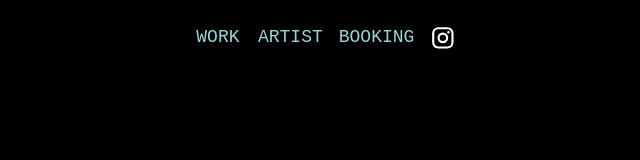
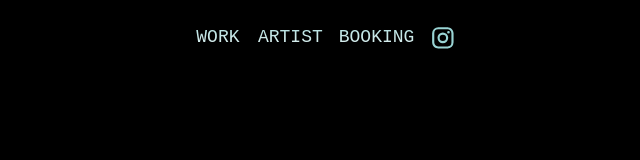
Before and after one commit to amandahussey/i-heart-ink, a React (Vite) app: page / in a window 1280 px wide. Shown: the top 160 px of the page, without its empty margins (315-955 px from the left). Built offline with nearby package versions, Linux system fonts and the light colour scheme; a web font is replaced by a local one.

Commit message:
gradient on menu button lettering

```diff
--- a/src/Nav.tsx
+++ b/src/Nav.tsx
@@ -10,6 +10,19 @@ function Nav() {
   const theme = useTheme();
   const isXs = useMediaQuery(theme.breakpoints.down(390));
 
+  const navButtonStyle = {
+    my: 2,
+    display: "block",
+    fontSize: isXs ? 16 : undefined,
+    backgroundcolor: "primary",
+    backgroundImage: `linear-gradient(to bottom, ${theme.palette.primary.main}, white)`,
+    backgroundSize: "100%",
+    backgroundRepeat: "repeat",
+    backgroundClip: "text",
+    WebkitBackgroundClip: "text",
+    WebkitTextFillColor: "transparent",
+  };
+
   return (
     <Container maxWidth="xl">
       <Toolbar disableGutters>
@@ -21,25 +34,13 @@ function Nav() {
           flexGrow={1}
         >
           {/* Work */}
-          <Button
-            sx={{ my: 2, display: "block", fontSize: isXs ? 16 : undefined }}
-          >
-            Work
-          </Button>
+          <Button sx={navButtonStyle}>Work</Button>
 
           {/* Artist */}
-          <Button
-            sx={{ my: 2, display: "block", fontSize: isXs ? 16 : undefined }}
-          >
-            Artist
-          </Button>
+          <Button sx={navButtonStyle}>Artist</Button>
 
           {/* Booking */}
-          <Button
-            sx={{ my: 2, display: "block", fontSize: isXs ? 16 : undefined }}
-          >
-            Booking
-          </Button>
+          <Button sx={navButtonStyle}>Booking</Button>
 
           {/* Instagram */}
           <Box alignSelf="center">
@@ -47,7 +48,7 @@ function Nav() {
               href={`https://www.instagram.com/${INSTAGRAM_HANDLE}/`}
               target="_blank"
             >
-              <Instagram fontSize="small" />
+              <Instagram fontSize="small" sx={{ color: "primary.main" }} />
             </IconButton>
           </Box>
         </Stack>
```
